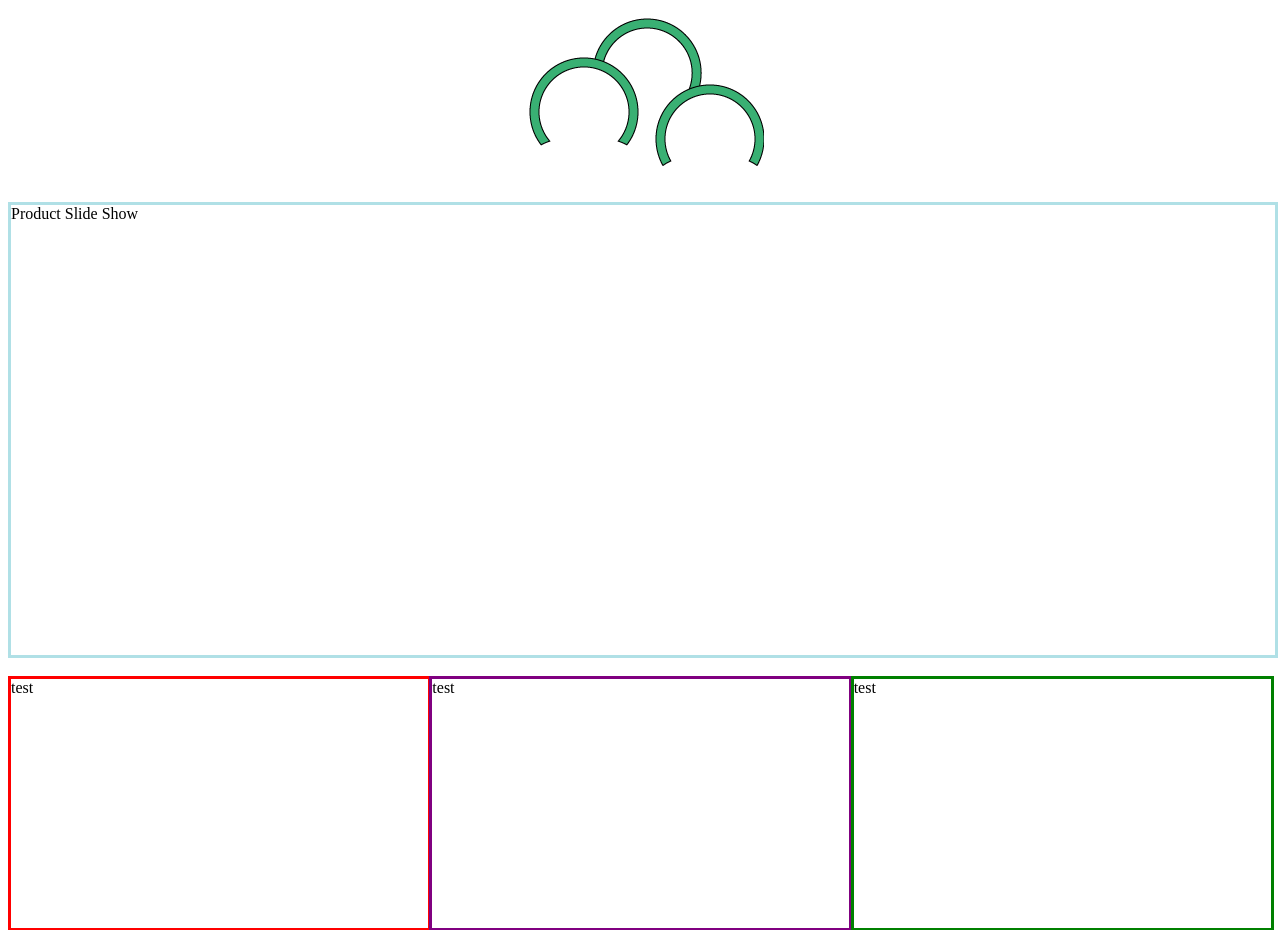
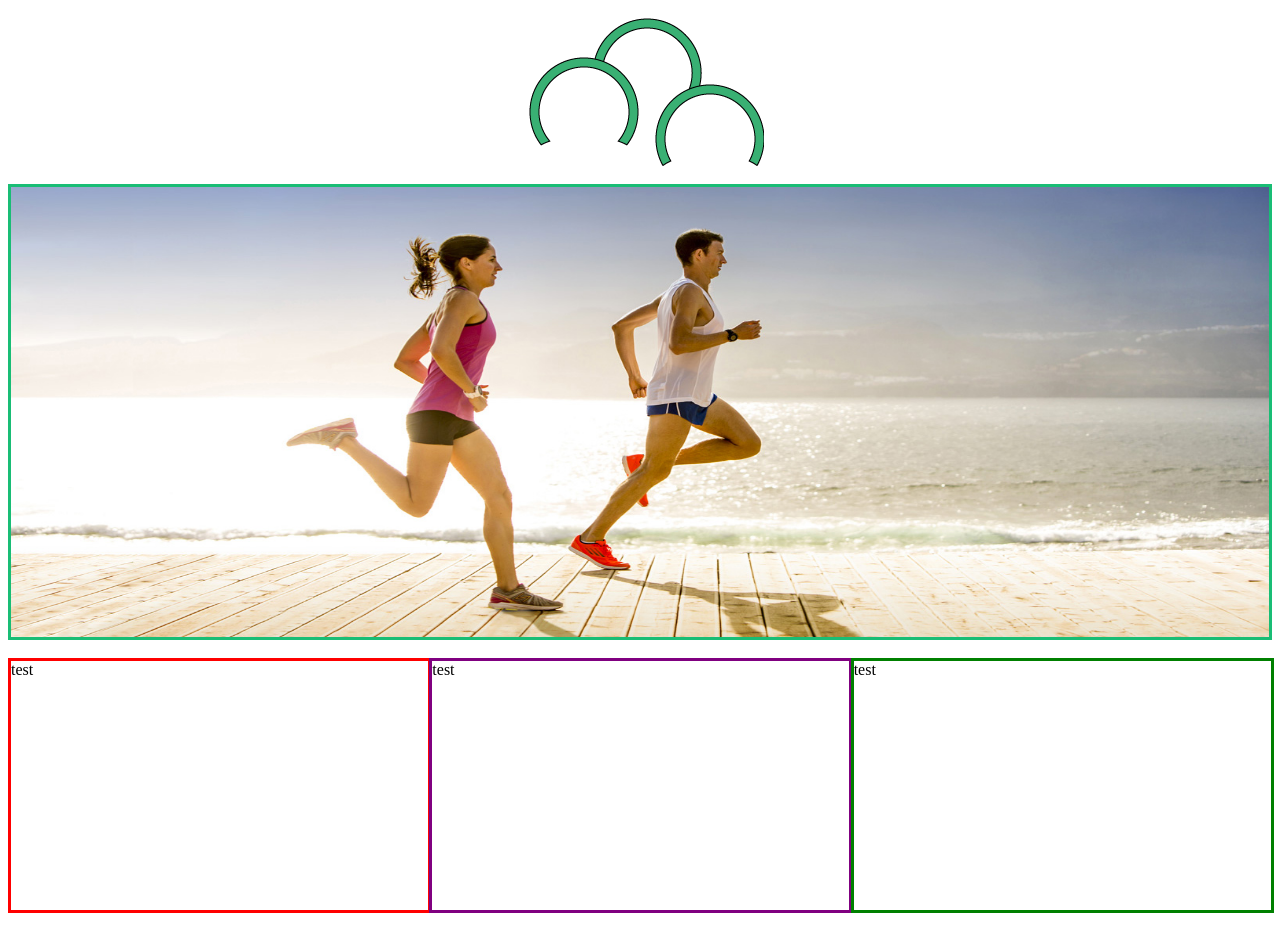
Before and after one commit to CharlesdeKerckhove/Portfolio, a PHP site: page / in a window 1280 px wide; the page is wider, and only the part inside the window is pictured. Shown: the part 56-986 px from the top of that part. Run offline with PHP 8.4, Linux system fonts and the light colour scheme; grey boxes are pictures that could not be loaded.

Commit message:
slideshow

```diff
--- a/StyleSheet.css
+++ b/StyleSheet.css
@@ -181,10 +181,15 @@ nav a:hover{
     padding-left: 1%;
     }
 #containerSlide{
-    width:100%;
-    height:450px;
-    border-style:solid;
-    border-color:powderblue;
+    max-width: 100%;
+    height: 450px;
+    border-style: solid;
+    border-color: #19BD75;
+}
+.slides{
+    height: 100%;
+    width: 100%;
+    display: none;
 }
 #containerArt{
     width:100%;
@@ -225,7 +230,7 @@ nav a:hover{
 #myvideo{
     display: block;
     margin: auto;
-    width: 70%;
+    max-width: 100%;
     height:auto;
 }
 #containerBttn{
--- a/index.html
+++ b/index.html
@@ -26,9 +26,11 @@
 <br>
     <div>
     <img id = "logo" src = "images/LOGO.png" alt = "logo"></div>
-<br><br>
+<br>
     <div id = "containerSlide">
-    Product Slide Show
+        <img class = "slides" src = "images/unedited/r1.jpg">
+        <img class = "slides" src = "images/unedited/r2.jpg">
+        <img class = "slides" src = "images/unedited/r3.jpg">
     </div>
     <br>
     <div id = "containerArt">
--- a/js/index.js
+++ b/js/index.js
@@ -1,3 +1,21 @@
+//Slideshow
+var slide = 0;
+loop();
+
+function loop() {
+    var i;
+    var x = document.getElementsByClassName("slides");
+
+    for (i = 0; i < x.length; i++) {
+       x[i].style.display = "none";
+    }
+    slide++;
+
+    if (slide > x.length) {slide = 1}
+    x[slide-1].style.display = "block";
+    setTimeout(loop, 3000); // Change img every 3 seconds
+}
+
 //video
 var video = document.getElementById("myvideo");
 
```
